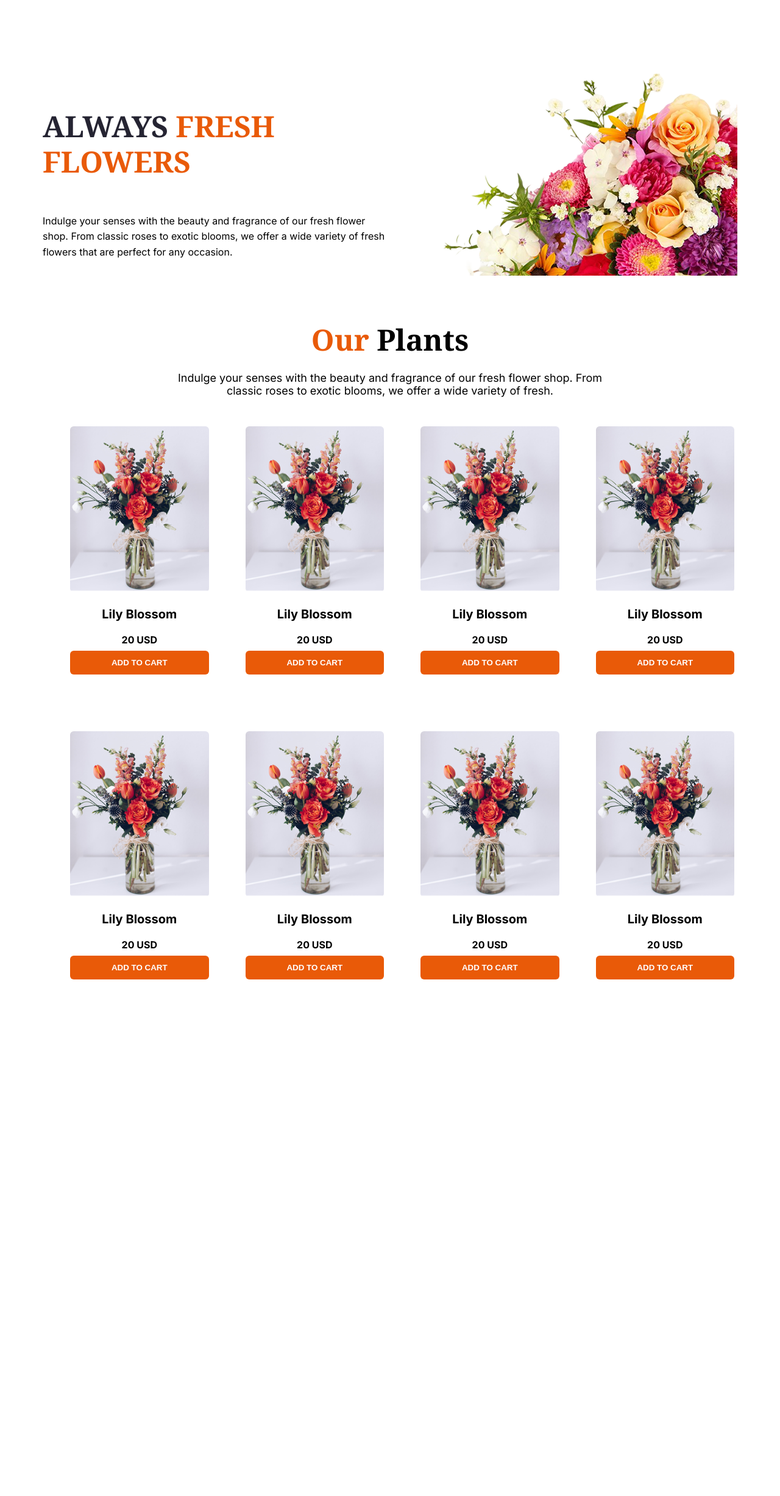
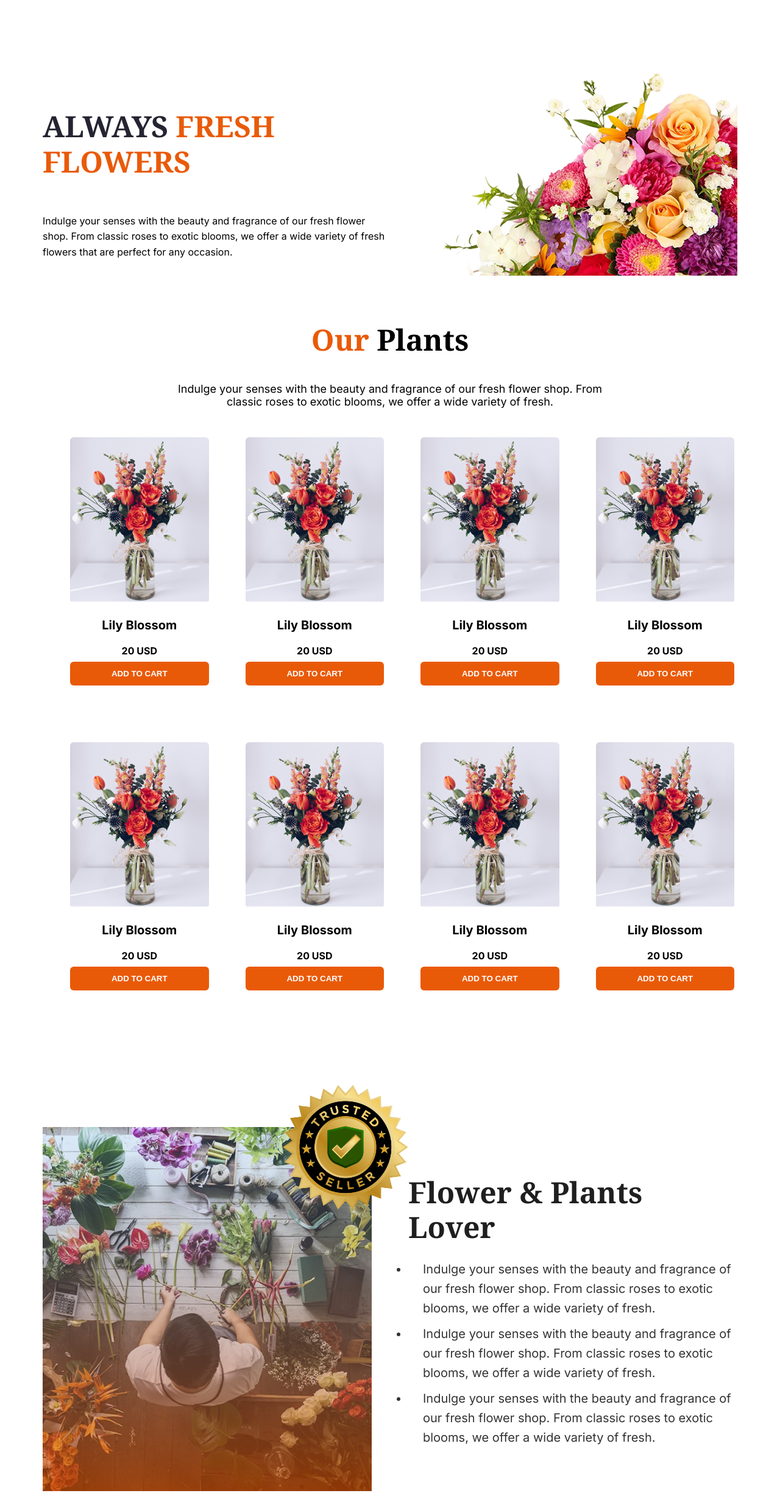
Before and after one commit to sabbir019777/phero-second-assignment, a plain HTML site: page index.html in a window 1280 px wide. Shown: the part 88-2541 px from the top of the page at 61% size. Before the commit the page ends 1757 px from the top, so only its background shows below. Drawn offline with Linux system fonts and the light colour scheme.

Commit message:
add plants lover section with img and heading

```diff
--- a/index.html
+++ b/index.html
@@ -54,10 +54,10 @@
          <img src="image/hero-flower.png" alt="" >
         </div>
     </div>
-    <!-- plants style -->
+    <!-- our plants section-->
     <div class="plants">
-  <div class="plants-content">
-    <h1 class="plants-title"><span class="highlit-text">Our</span> Plants</h1>
+  <div class="our-plants-content">
+    <h1 class="our-plants-title"><span class="highlit-text">Our</span> Plants</h1>
     <p class="plants-description">
       Indulge your senses with the beauty and fragrance of our fresh flower shop.
       From <br />
@@ -116,9 +116,24 @@
     </div>
   </div>
 </div>
+    <main>
+<!-- plants lover section -->
+<section class="plants-lover-section">
+  <div class="plants-lover-container">
+  <img class="flower-store-img" src="image/flower-store.png" alt="Left Image" />
+  <img class="trusted-badge" src="image/trusted-badge.png" alt="badge image" />
+</div>
 
-    </header>
-    <main>
+    <div class="plants-content">
+      <h1 class="plants-title">Flower & Plants <br> Lover</h1>
+            <ul class="plants-list-contant regular">
+                <li class="list-item">Indulge your senses with the beauty and fragrance of our fresh flower shop. From classic roses to exotic blooms, we offer a wide variety of fresh.</li>
+                <li class="list-item">Indulge your senses with the beauty and fragrance of our fresh flower shop. From classic roses to exotic blooms, we offer a wide variety of fresh.</li>
+                <li class="list-item">Indulge your senses with the beauty and fragrance of our fresh flower shop. From classic roses to exotic blooms, we offer a wide variety of fresh.</li>
+            </ul>
+    </div>
+
+</section>
 
     </main>
     <footer>
--- a/styles/style.css
+++ b/styles/style.css
@@ -110,7 +110,8 @@
 .highlit-text{
      color: #E95A08;;
 }
-/* plants style */
+
+/*our plants section */
 .plants {
   width: 1140px;
   height: 1186px;
@@ -119,14 +120,19 @@
   padding: 40px 20px;
   box-sizing: border-box;
 }
-
-.plants-title {
+.our-plants-content{
+  width: 100%;
+  display: flex;
+  flex-direction: column;
+  align-items: center;
+}
+.our-plants-title{
   font-family: 'Noto Serif', serif;
   font-size: 48px;
   font-weight: bold;
   margin-bottom: 20px;
+  text-align: center;
 }
-
 .highlit-text {
   color: #E95A08;
 }
@@ -137,8 +143,6 @@
   color:#000000;
   font-weight: 400;
 }
-
-/* Flower container */
 .container {
   display: grid;
   grid-template-columns: repeat(4, 1fr);
@@ -158,8 +162,6 @@
   color: #000000;
   font-family: 'Inter', sans-serif;
 }
-
-/* Flower image */
 .flower img {
   width: 100%;
   height: auto;
@@ -167,8 +169,6 @@
   margin-bottom: 10px;
 
 }
-
-/* Flower name */
 .flower h3 {
   font-size: 20px;
   font-weight: bold;
@@ -191,7 +191,69 @@
   font-weight: 600;
   cursor: pointer;
 }
+/* plants lover section  */
+.plants-lover-section {
+  width: 1140px;
+  height: 597px;
+  display: flex;
+  justify-content: space-between;
+  align-items: flex-start;
+  margin: 210px auto 0 auto ;
+  position: relative;
+}
 
+.plants-lover-container {
+  width: 540px;
+  height: 597px;
+  position: relative;
+}
+
+.flower-store-img {
+  width: 540px;
+  height: 597px;
+  object-fit: cover;
+  display: block;
+}
+
+.trusted-badge {
+  width: 286px;
+  height: 286px;
+  position: absolute;
+  top: -110px;
+  right: -100px;
+}
+
+.plants-content {
+  flex: 1;
+  max-width: 540px;
+  max-height: 521px;
+  margin-top: 38px;
+}
+
+.plants-title {
+  font-size: 48px;
+  line-height: 1.2;
+  font-weight: bold;
+  color: #1f1f1f;
+  margin-bottom: 24px;
+  font-family: 'Noto Serif', serif;
+}
+
+.plants-list-contant {
+  padding: 0;
+  margin: 0;
+  gap: 60px;
+}
+
+.list-item {
+  position: relative;
+  padding-left: 24px;
+  margin-bottom: 10px;
+  font-size: 20px;
+  color: #333;
+  line-height: 1.6;
+  font-family: 'Inter', sans-serif;
+}
 
 /* responsive media */
 @media screen and (max-width:400px){
@@ -226,7 +288,7 @@
   .banner-text {
     width: 361px;
     height: 147px;
-    margin: 0;
+    margin: 10px auto;
     padding: 0;
     display: flex;
     flex-direction: column;
@@ -238,25 +300,23 @@
   .banner-title {
     font-size: 22px;
     text-align:left;
-    margin-top: 28px;
+    margin-top: 40px;
   }
   .banner-title,
   .banner-img img {
     margin-top: 0;
-
   }
-  /* plants side  */
-   .container {width: 362px;
+    .container {width: 362px;
     height: 320px;
     grid-template-columns:repeat(2,1fr)
 }
-  .plants-title { max-width: 393px;
+/* our plant section  */
+  .our-plants-title{ max-width: 393px;
     width: 100%;
     height: auto;
     margin: 0 auto 12px;
     font-size: 28px;
   }
-
   .plants-description {max-width: 393px;
     width: 100%;
     height: 117px;
@@ -267,4 +327,47 @@
   .plants {
     width: 100%;
     padding: 20px;}
+
+  /* plants lover section */
+  .plants-lover-section {
+    flex-direction: column;
+    width: 100%;
+    max-width: 361px;
+    height: 641px;
+    margin: 0 auto;
+    padding: 0;
+    align-items: center;
+  }
+  .plants-lover-container {
+    width: 358px;
+    height: 396px;
+    margin-top: 60px;
+  }
+  .flower-store-img {
+    width: 358px;
+    height: 396px;
+    object-fit: cover;
+    display: block;
+  }
+  .trusted-badge {
+    display: none;
+  }
+  .plants-content {
+    width: 361px;
+    height: 234px;
+    margin: 0;
+    padding: 0 ;
+  }
+
+  .plants-title {
+    font-size: 24px;
+    margin-bottom: 10px;
+  }
+
+  .list-item {
+    font-size: 14px;
+    line-height: 1.6;
+    word-wrap: break-word;
+    margin: 0;
+  }
 }
```
